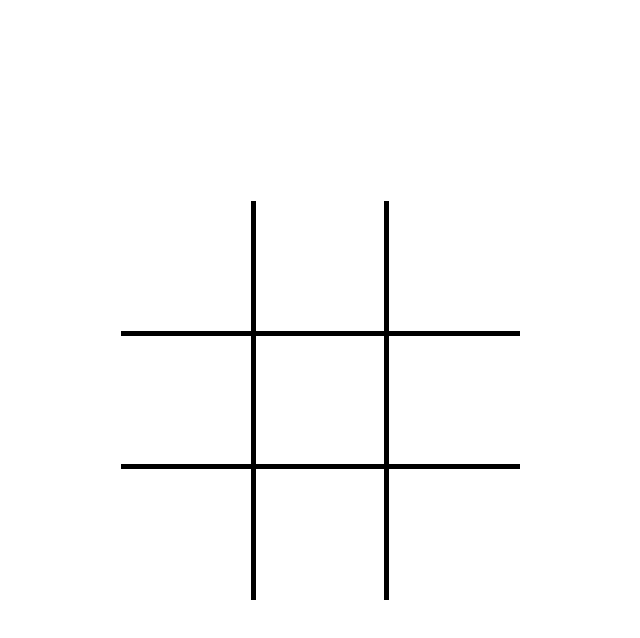
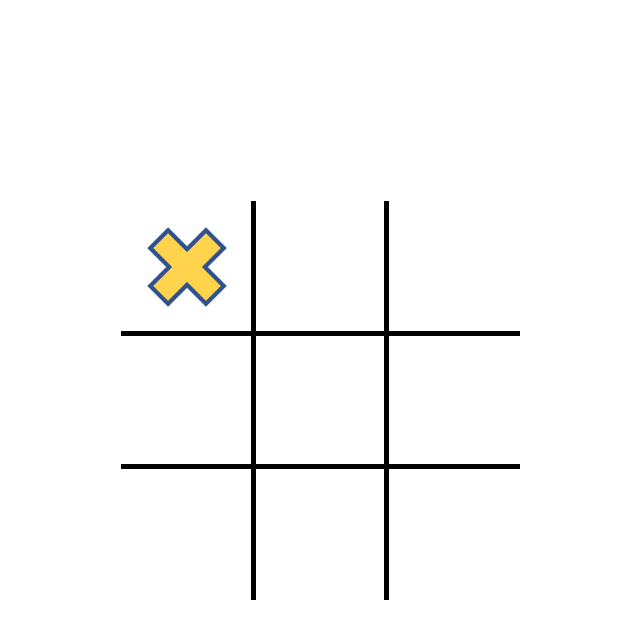
Before and after one commit to ManuKapolke/tictactoe, a plain HTML site: page index.html in a window 1280 px wide. Both pictures are taken after a click on the element 507 px from the left and 267 px from the top of the page. Shown: the whole page, without its empty margins (320-960 px from the left). Drawn offline with Linux system fonts and the light colour scheme.

Commit message:
playable version with winner output

```diff
--- a/index.html
+++ b/index.html
@@ -16,46 +16,46 @@
     <table>
         <tr>
             <td onclick="fillShape(0)">
-                <img src="./img/circle.png" class="shape d-none">
-                <img src="./img/cross.png" class="shape d-none">
+                <img id="circle-0" src="./img/circle.png" class="shape d-none">
+                <img id="cross-0" src="./img/cross.png" class="shape d-none">
             </td>
             <td onclick="fillShape(1)">
-                <img src="./img/circle.png" class="shape d-none">
-                <img src="./img/cross.png" class="shape d-none">
+                <img id="circle-1" src="./img/circle.png" class="shape d-none">
+                <img id="cross-1" src="./img/cross.png" class="shape d-none">
             </td>
             <td onclick="fillShape(2)">
-                <img src="./img/circle.png" class="shape d-none">
-                <img src="./img/cross.png" class="shape d-none">
+                <img id="circle-2" src="./img/circle.png" class="shape d-none">
+                <img id="cross-2" src="./img/cross.png" class="shape d-none">
             </td>
         </tr>
 
         <tr>
             <td onclick="fillShape(3)">
-                <img src="./img/circle.png" class="shape d-none">
-                <img src="./img/cross.png" class="shape d-none">
+                <img id="circle-3" src="./img/circle.png" class="shape d-none">
+                <img id="cross-3" src="./img/cross.png" class="shape d-none">
             </td>
             <td onclick="fillShape(4)">
-                <img src="./img/circle.png" class="shape d-none">
-                <img src="./img/cross.png" class="shape d-none">
+                <img id="circle-4" src="./img/circle.png" class="shape d-none">
+                <img id="cross-4" src="./img/cross.png" class="shape d-none">
             </td>
             <td onclick="fillShape(5)">
-                <img src="./img/circle.png" class="shape d-none">
-                <img src="./img/cross.png" class="shape d-none">
+                <img id="circle-5" src="./img/circle.png" class="shape d-none">
+                <img id="cross-5" src="./img/cross.png" class="shape d-none">
             </td>
         </tr>
 
         <tr>
             <td onclick="fillShape(6)">
-                <img src="./img/circle.png" class="shape d-none">
-                <img src="./img/cross.png" class="shape d-none">
+                <img id="circle-6" src="./img/circle.png" class="shape d-none">
+                <img id="cross-6" src="./img/cross.png" class="shape d-none">
             </td>
             <td onclick="fillShape(7)">
-                <img src="./img/circle.png" class="shape d-none">
-                <img src="./img/cross.png" class="shape d-none">
+                <img id="circle-7" src="./img/circle.png" class="shape d-none">
+                <img id="cross-7" src="./img/cross.png" class="shape d-none">
             </td>
             <td onclick="fillShape(8)">
-                <img src="./img/circle.png" class="shape d-none">
-                <img src="./img/cross.png" class="shape d-none">
+                <img id="circle-8" src="./img/circle.png" class="shape d-none">
+                <img id="cross-8" src="./img/cross.png" class="shape d-none">
             </td>
         </tr>
     </table>
--- a/script.js
+++ b/script.js
@@ -1,8 +1,102 @@
 let fields = [];
 let currentShape = 'cross';
+const rowIndexes = [[0, 1, 2], [3, 4, 5], [6, 7, 8]];
+const columnIndexes = [[0, 3, 6], [1, 4, 7], [2, 5, 8]];
+const diagonalIndexes = [[0, 4, 8], [2, 4, 6]];
 
 
 function fillShape(index) {
     fields[index] = currentShape;
     currentShape = (currentShape == 'cross') ? 'circle' : 'cross';
+
+    draw();
+    checkForWin();
 }
+
+function draw() {
+    for (let i = 0; i < fields.length; i++) {
+        const field = fields[i];
+        if (field == 'cross') {
+            document.getElementById('cross-' + i).classList.remove('d-none');
+        }
+        else if (field == 'circle') {
+            document.getElementById('circle-' + i).classList.remove('d-none');
+        }
+    }
+}
+
+
+function checkForWin() {
+    checkForWinInRows();
+    checkForWinInColumns();
+    checkForWinInDiagonals();
+}
+
+
+function checkForWinInRows() {
+    let winner;
+
+    for (let i = 0; i < rowIndexes.length; i++) {
+        const row = rowIndexes[i];
+        if (lineWins(row, 'cross')) {
+            winner = 'cross';
+        }
+        else if (lineWins(row, 'circle')) {
+            winner = 'circle';
+        }
+    }
+
+    if (winner) {
+        console.log('GEWONNEN:', winner);
+    }
+}
+
+
+function checkForWinInColumns() {
+    let winner;
+
+    for (let i = 0; i < columnIndexes.length; i++) {
+        const column = columnIndexes[i];
+        if (lineWins(column, 'cross')) {
+            winner = 'cross';
+        }
+        else if (lineWins(column, 'circle')) {
+            winner = 'circle';
+        }
+    }
+
+    if (winner) {
+        console.log('GEWONNEN:', winner);
+    }
+}
+
+
+function checkForWinInDiagonals() {
+    let winner;
+
+    for (let i = 0; i < diagonalIndexes.length; i++) {
+        const diagonal = diagonalIndexes[i];
+        if (lineWins(diagonal, 'cross')) {
+            winner = 'cross';
+        }
+        else if (lineWins(diagonal, 'circle')) {
+            winner = 'circle';
+        }
+    }
+
+    if (winner) {
+        console.log('GEWONNEN:', winner);
+    }
+}
+
+
+function lineWins(line, shape) {
+    let shapeInLine = 0;
+    for (let i = 0; i < line.length; i++) {
+        index = line[i];
+        if (fields[index] == shape) {
+            shapeInLine++;
+        }
+    }
+    return (shapeInLine == line.length) ? true : false;
+}
```
